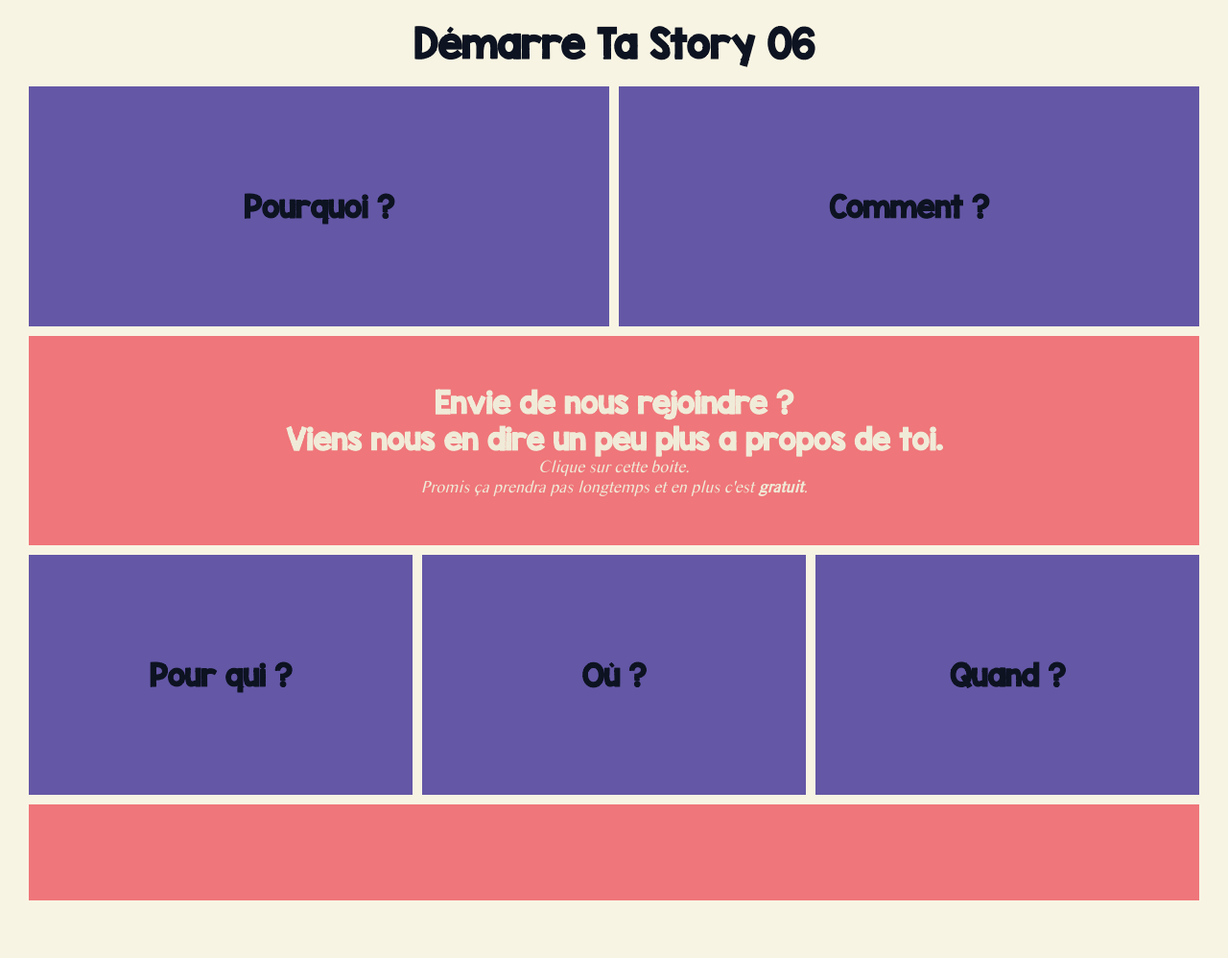
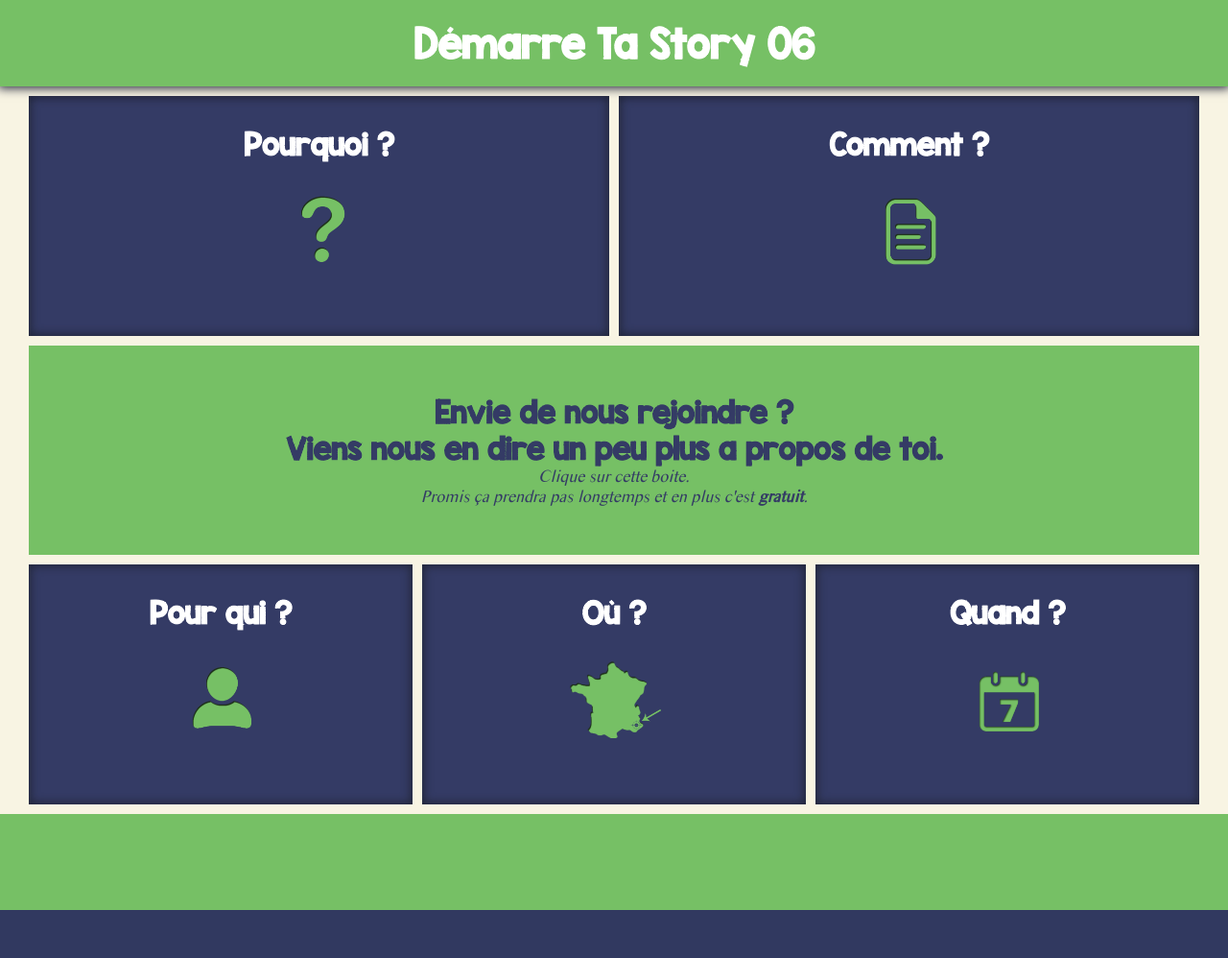
Before and after one commit to Toorain/DemarreTaStory06, a PHP site: page / in a window 1280 px wide. Shown: the whole page at 96% size. After the commit the page ends 948 px from the top, so only its background shows below. Run offline with PHP 8.4, Linux system fonts and the light colour scheme.

Commit message:
Modification couleurs/polices/alignement

```diff
--- a/index.html
+++ b/index.html
@@ -11,12 +11,13 @@
   <header class="paddingHeader">
     <h1>Démarre Ta Story 06</h1>
   </header>
-
+  <div id="wrapper">
     <section>
      <div class="flip-card taille50 borderMosa">
       <div class="flip-card-inner">
         <div class="flip-card-front padding fondRouge col">
           <h1>Pourquoi ?</h1>
+          <img class="logo" src="ressources/img/pourquoi.png" alt="Point d'interrogation">
         </div>
         <div class="flip-card-back padding col">
           <p>Permettre à chaque jeune de construire son parcours de réussite vers l’Apprentissage en proposant des parcours « sur mesure » </p>
@@ -27,6 +28,7 @@
       <div class="flip-card-inner">
         <div class="flip-card-front padding fondRouge col">
           <h1>Comment ?</h1>
+          <img class="logo" src="ressources/img/comment.png" alt="Conditions d'accès">
         </div>
         <div class="flip-card-back padding col">
           <ul>
@@ -53,6 +55,7 @@
       <div class="flip-card-inner">
         <div class="flip-card-front padding fondRouge col">
           <h1>Pour qui ?</h1>
+          <img class="logo" src="ressources/img/qui.png" alt="Silhouette">
         </div>
         <div class="flip-card-back padding col">
           <p>Jeunes de 16 à 30 ans souhaitant s’inscrire dans le dispositif de formation en Alternance</p>
@@ -63,6 +66,7 @@
       <div class="flip-card-inner">
         <div class="flip-card-front padding fondRouge col">
           <h1>Où ?</h1>
+          <img class="logo" src="ressources/img/ou.png" alt="Carte de la France">
         </div>
         <div class="flip-card-back padding col">
           <p>Nice et Cannes</p>
@@ -73,6 +77,7 @@
       <div class="flip-card-inner">
         <div class="flip-card-front padding fondRouge col">
           <h1>Quand ?</h1>
+          <img class="logo" src="ressources/img/quand.png" alt="Calendrier">
         </div>
         <div class="flip-card-back padding col">
           <p>Entre le 1er juin 2019 et le 30 mai 2029</p>
@@ -80,8 +85,8 @@
       </div>
     </div>
   </section>
-<footer class="padding borderMosa fondBleu">
-
+</div>
+<footer class="padding fondBleu">
 </footer>
 <script src="ressources/js/main.js"></script>
 </body>
--- a/ressources/styles/style.css
+++ b/ressources/styles/style.css
@@ -5,8 +5,11 @@
 }
 body{
 	font-size: 18px;
-	padding: 0 30px 50px 30px;
+
 	background-color: #f8f4e3;
+}
+#wrapper{
+	padding: 0 30px;
 }
 @font-face {
     font-family: 'Times Sans Serif';
@@ -27,7 +30,10 @@
 }
 h1 {
 	font-family: 'KG Blank Space Sketch';
-	color: #0d1321;
+	color: white;
+}
+header h1{
+	color: white;
 }
 p, li {
 	font-family: 'Times Sans Serif';
@@ -44,7 +50,7 @@
 	justify-content: center;
 }
 .fondBleu{
-	background-color: #ef767a;
+	background-color: #76c065;
 	width: 100%;
 	margin: 10px 0;
 }
@@ -54,12 +60,12 @@
 }
 #lien{
 	text-align: center;
-	color: #f0ebd8;
+	color: #343b65;
 }
 .lowkey
 {
 	text-align: center;
-	color: #f0ebd8;
+	color: #343b65;
 	font-size: 1em;
 	font-style: italic;
 }
@@ -74,7 +80,15 @@
 	margin-right: 10px;
 }
 .paddingHeader{
+	position: sticky;
+	z-index: 10;
+	background-color: #76c065;
+	top: 0;
+	left: 0;
 	padding: 20px;
+	margin-bottom: 10px;
+	/*border-bottom: 1px solid black;*/
+	box-shadow: 0px 0px 10px 2px #23273a;
 }
 section{
 	display: flex;
@@ -91,14 +105,6 @@
 	position: sticky;
 	text-align: center;
 }
-/*Pour qui ?
-Pourquoi ?
-Comment ?
-Quand ?
-Où?
-
-Partenaires
-Formulaire*/
 
 .flip-card {
   background-color: transparent;
@@ -130,8 +136,12 @@
 }
 
 .flip-card-front {
- 	background-color: #6457a6;
+	box-shadow: inset 0px 0px 10px 2px #23273a;
+ 	background-color: #343b65;
  	color: #1d2d44;
+ 	display: flex;
+ 	flex-direction: column;
+ 	justify-content: center;
 }
 
 .flip-card-back {
@@ -143,7 +153,16 @@
  	transform: rotateX(180deg);
  	border: 2px solid #6457a6;
 }
-
+.logo{
+	margin-right: auto;
+	margin-left: auto;
+	height: 100%;
+	width: auto;
+}
+footer{
+	padding-bottom: 0;
+	margin-bottom: 0 !important;
+}
 
  @media screen and (max-width: 361px){
  	section{
```
Also changed, not shown: ressources/img/comment.png (added), ressources/img/ou.png (added), ressources/img/pourquoi.png (added), ressources/img/quand.png (added), ressources/img/qui.png (added). Lines whose indentation alone changed are shown as unchanged.
